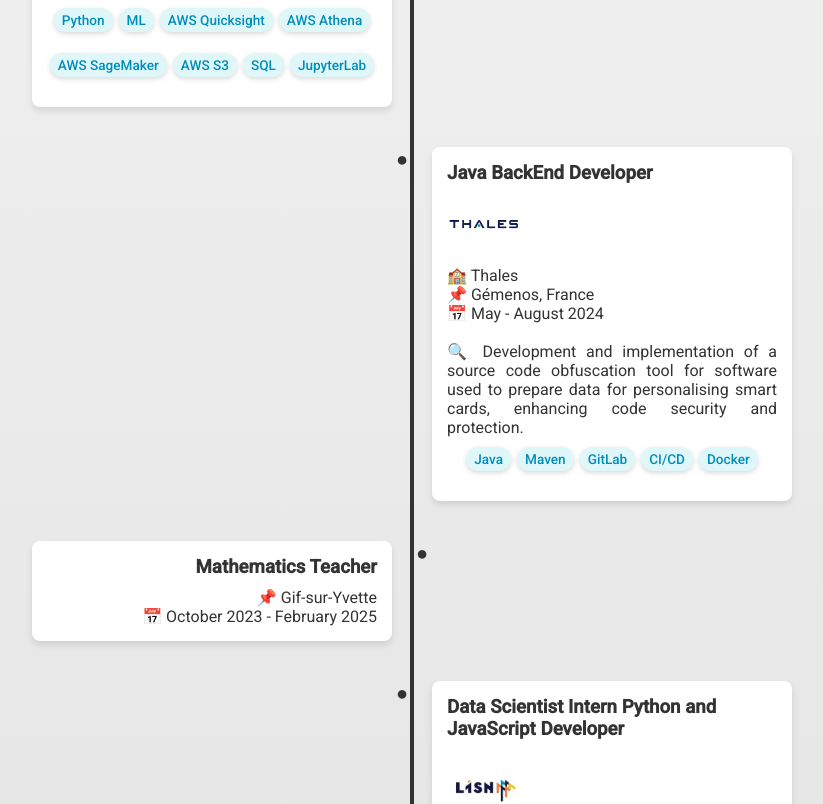
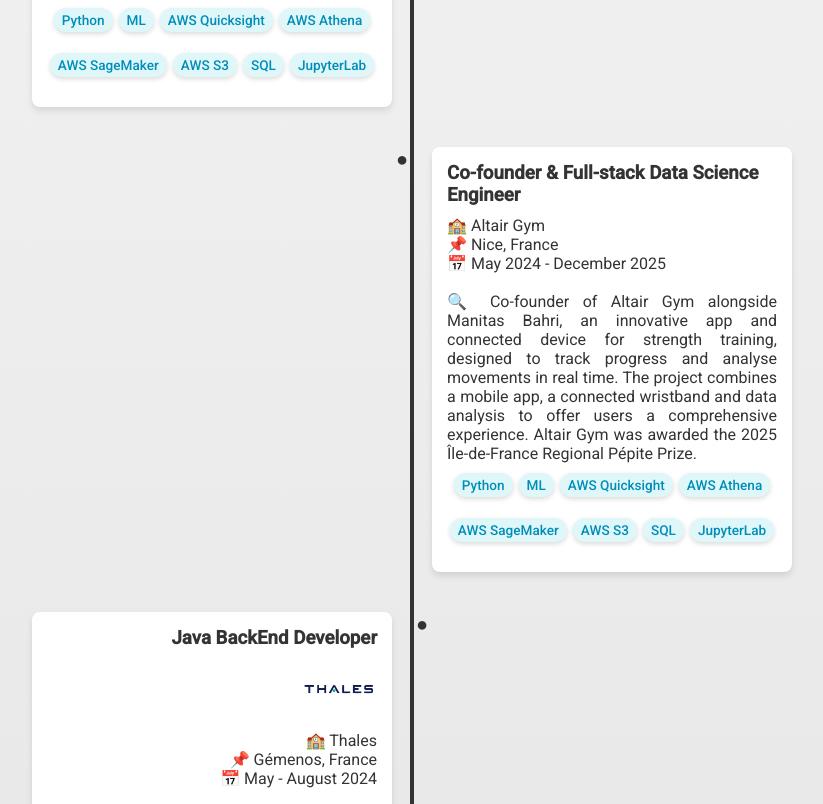
Before and after one commit to julienMP06/Site, a Next.js app in the folder mon-site/: page / in a window 1280 px wide. Shown: the part 2168-2972 px from the top of the page, without its empty margins (228-1051 px from the left). Built offline with nearby package versions, Linux system fonts and the light colour scheme.

Commit message:
Update page.tsx

```diff
--- a/mon-site/src/app/page.tsx
+++ b/mon-site/src/app/page.tsx
@@ -251,6 +251,32 @@
                     <p><br/></p>
                     <p className="justified">
                       🔍 Participation in Data Science projects applied to airport operations. Integration, quality control and analysis of operational data in a Lakehouse environment on AWS. Contribution to the development of KPIs and creation of four strategic dashboards via AWS Quicksight, providing management teams with decision-making tools. Supported the design of operational forecasting models (ML), adapted their deployment in a business context (MLops) and produced operational analyses to aid decision-making.
+                    </p>
+                  </div>
+                  <div className="skills">
+                    <span>Python</span>
+                    <span>ML</span>
+                    <span>AWS Quicksight</span>
+                    <span>AWS Athena</span>
+                    <span>AWS SageMaker</span>
+                    <span>AWS S3</span>
+                    <span>SQL</span>
+                    <span>JupyterLab</span>
+                  </div>
+                </div>
+              </div>
+
+              <div className="timeline-item">
+                <div className="timeline-content">
+                  <h3>Co-founder & Full-stack Data Science Engineer</h3>
+                  <div className="company-info">
+                    <p>🏫 Altair Gym</p>
+                    <p>📌 Nice, France</p>
+                    <p>📅 May 2024 - December 2025</p>
+                    <p><br/></p>
+                    <p className="justified">
+                      🔍 Co-founder of Altair Gym alongside Manitas Bahri, an innovative app and connected device for strength training, designed to track progress and analyse movements in real time. The project combines a mobile app, a connected wristband and data analysis to offer users a comprehensive experience.
+                      Altair Gym was awarded the 2025 Île-de-France Regional Pépite Prize.
                     </p>
                   </div>
                   <div className="skills">
```
